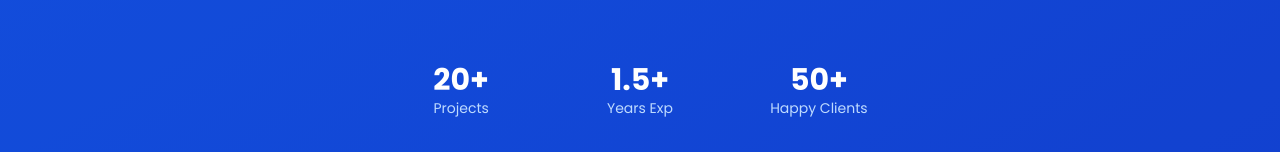
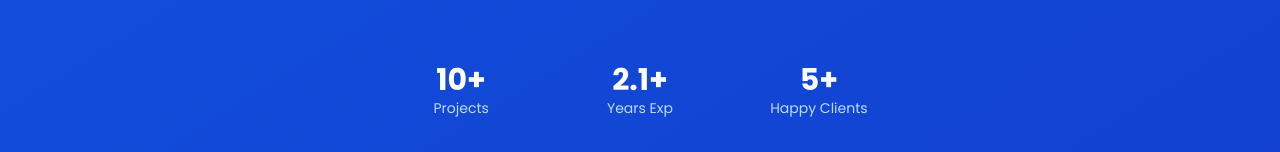
Before and after one commit to aadithyan66/portfolio, a React (Vite) app: page / in a window 1280 px wide. Shown: the part 578-730 px from the top of the page. Built offline with nearby package versions, Linux system fonts and the light colour scheme.

Commit message:
Update UI/UX design skill level and adjust project statistics in Portfolio component

```diff
--- a/src/Portfolio.jsx
+++ b/src/Portfolio.jsx
@@ -102,7 +102,7 @@ const Portfolio = () => {
     { name: "SQL Server", level: 75, icon: "🗄" },
     { name: "HTML5/CSS3", level: 95, icon: "🎨" },
     { name: "Tailwind CSS", level: 90, icon: "💨" },
-    { name: "UI/UX Design", level: 85, icon: "🎭" },
+    { name: "UI/UX Design", level: 95, icon: "🎭" },
     { name: "Figma", level: 80, icon: "🎨" }
   ];
 
@@ -225,15 +225,15 @@ const Portfolio = () => {
           {/* Quick Stats */}
           <div className="grid grid-cols-3 gap-8 max-w-2xl mx-auto">
             <div className="text-center">
-              <div className="text-3xl font-bold text-white">20+</div>
+              <div className="text-3xl font-bold text-white">10+</div>
               <div className="text-sm text-blue-200">Projects</div>
             </div>
             <div className="text-center">
-              <div className="text-3xl font-bold text-white">1.5+</div>
+              <div className="text-3xl font-bold text-white">2.1+</div>
               <div className="text-sm text-blue-200">Years Exp</div>
             </div>
             <div className="text-center">
-              <div className="text-3xl font-bold text-white">50+</div>
+              <div className="text-3xl font-bold text-white">5+</div>
               <div className="text-sm text-blue-200">Happy Clients</div>
             </div>
           </div>
```
